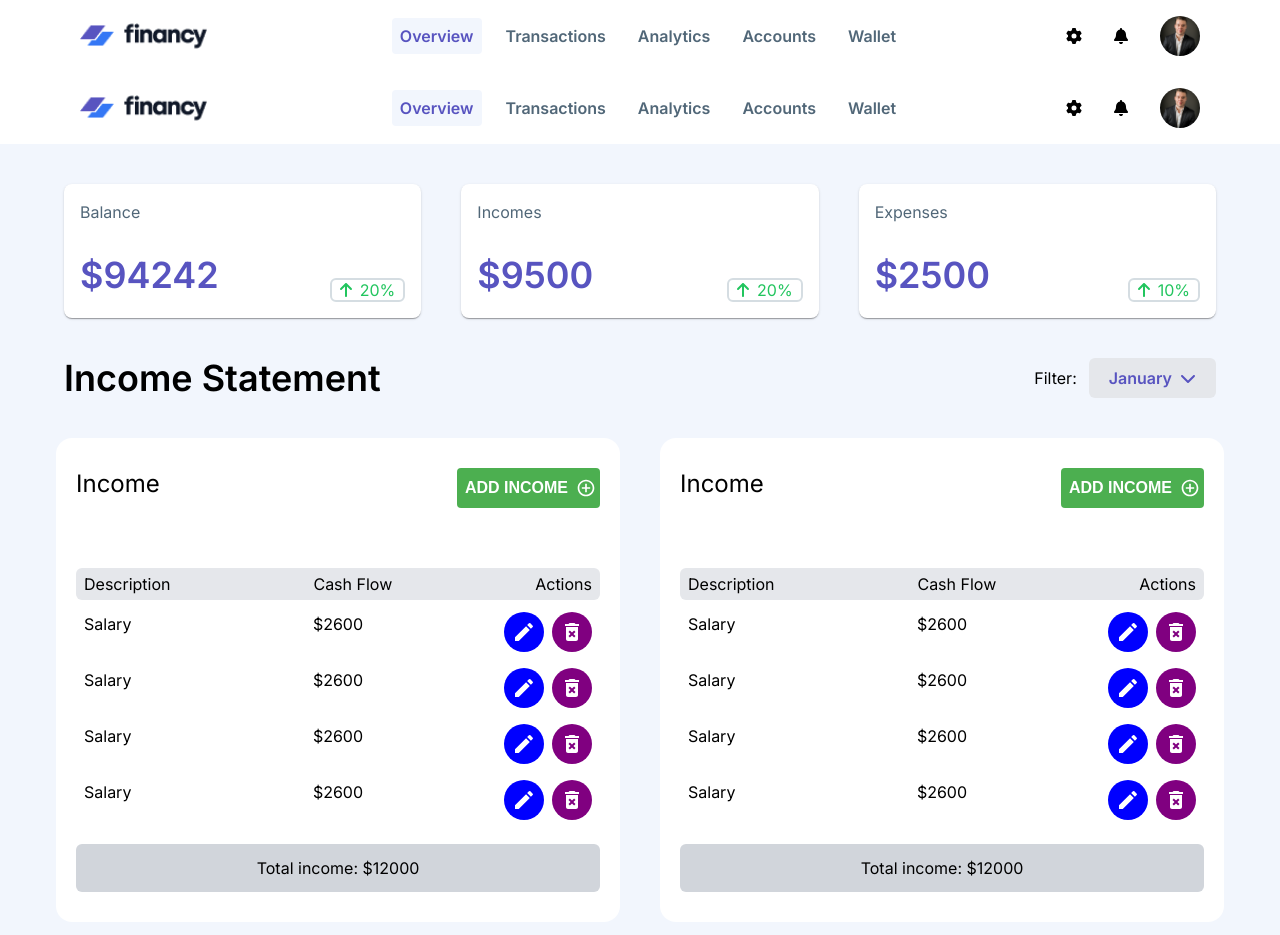
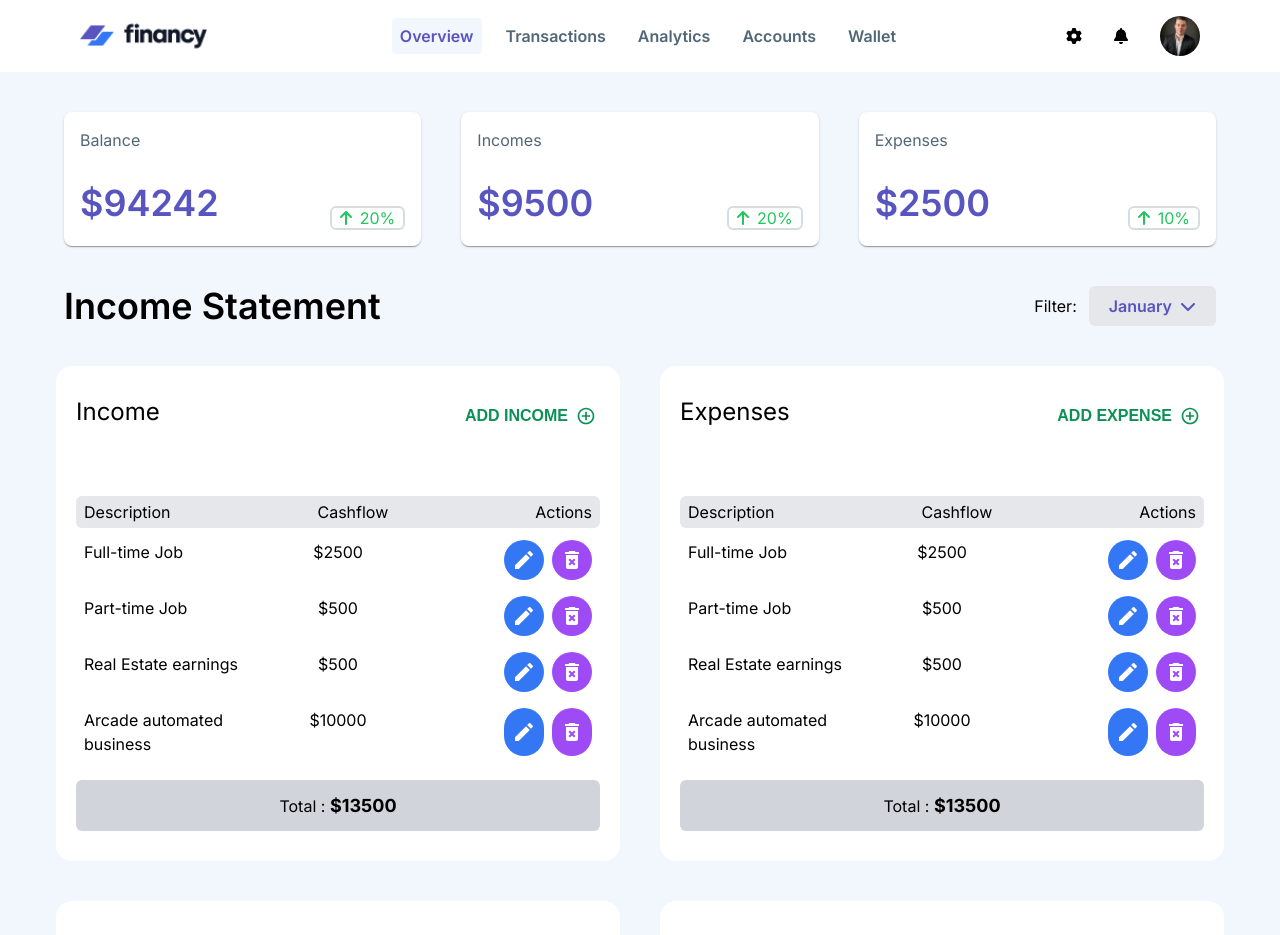
Before and after one commit to danielgen01/financy, a Next.js app: page / in a window 1280 px wide. Shown: the top 935 px of the page. Built offline with nearby package versions, Linux system fonts and the light colour scheme.

Commit message:
feat: make bigCard items reusable

```diff
--- a/src/app/components/BigCard/BigCard.styles.tsx
+++ b/src/app/components/BigCard/BigCard.styles.tsx
@@ -1,6 +1,6 @@
-import React from "react"
 import styled from "@emotion/styled"
-import { Button, IconButton } from "@mui/material"
+import { Button } from "@mui/material"
+import { BigCardProps } from "./BigCard.types"
 
 export const StyledBigCardWrapper = styled.div`
   padding: 30px 20px;
@@ -11,30 +11,10 @@ export const StyledBigCardWrapper = styled.div`
   gap: 20px;
 `
 
-export const StyledAddButton = styled(Button)`
-  background-color: #4caf50;
-  color: white;
+export const StyledAddButton = styled(Button)<BigCardProps>`
+  color: ${({ color }) => (color === "red" ? "#ff0000" : "#0b9055")};
 
-  &:hover {
-    background-color: #388e3c;
+  svg {
+    color: ${({ color }) => (color === "red" ? "#ff0000" : "#0b9055")};
   }
 `
-export const StyledEdit = styled(IconButton)`
-  background-color: blue;
-  color: white;
-  border-radius: 10rem;
-
-  &:hover {
-    background-color: #388e3c;
-  }
-`
-
-export const StyledDeleteButton = styled(IconButton)`
-  background-color: purple;
-  color: white;
-  border-radius: 10rem;
-
-  &:hover {
-    background-color: #388e3c;
-  }
-`
--- a/src/app/components/BigCard/BigCard.tsx
+++ b/src/app/components/BigCard/BigCard.tsx
@@ -1,66 +1,57 @@
 import React from "react"
-import {
-  StyledAddButton,
-  StyledBigCardWrapper,
-  StyledDeleteButton,
-  StyledEdit,
-} from "./BigCard.styles"
-import { AddCircleOutline, DeleteForever } from "@mui/icons-material"
-import EditIcon from "@mui/icons-material/Edit"
+import { StyledBigCardWrapper, StyledAddButton } from "./BigCard.styles"
+import { AddCircleOutline } from "@mui/icons-material"
+import { ListItem } from "./ListItem"
+import { BigCardProps } from "./BigCard.types"
+import { ListItemProps } from "./ListItem.types"
 
-import { Button } from "@mui/material"
-
-export const BigCard = () => {
+export const BigCard: React.FC<BigCardProps> = ({
+  listItems,
+  cardTitle,
+  buttonActionName,
+  headlineItems,
+}) => {
+  const determineTotal = () => {
+    let total = 0
+    listItems?.forEach((listItem: ListItemProps) => {
+      total += listItem.cashflowAmount
+    })
+    return total
+  }
   return (
     <StyledBigCardWrapper>
       <div className="headline flex justify-between">
-        <h1 className="text-semibold text-2xl">Income</h1>
+        <h1 className="text-semibold text-2xl">{cardTitle}</h1>
         <StyledAddButton
           className="px-2 py-1 bg-green-500 text-green-200 rounded-md"
           endIcon={<AddCircleOutline />}
         >
-          Add income
+          {buttonActionName}
         </StyledAddButton>
       </div>
       <div className="styled-list-wrapper flex flex-col gap-2 mt-10 ">
         <div className="headlines bg-gray-200 w-full flex justify-between px-2 py-1 rounded-md">
-          <span>Description</span>
-          <span>Cash Flow</span>
-          <span>Actions</span>
+          {headlineItems?.map((headlineItem) => {
+            return <span key={headlineItem + 1}>{headlineItem.headline}</span>
+          })}
         </div>
-        <ListItem />
-        <ListItem />
-        <ListItem />
-        <ListItem />
+
+        {listItems?.map((listItem: ListItemProps) => {
+          return (
+            <ListItem
+              name={listItem.name}
+              key={listItem.name + 1}
+              cashflowAmount={listItem.cashflowAmount}
+            />
+          )
+        })}
       </div>
       <div className="total bg-gray-300 flex w-full justify-center rounded-md py-3">
-        <span className="styled-total-income">Total income: $12000</span>
+        <span className="styled-total-income">
+          Total :{" "}
+          <strong style={{ fontSize: "18px" }}>${determineTotal()}</strong>
+        </span>
       </div>
     </StyledBigCardWrapper>
   )
 }
-
-export const ListItem = () => {
-  return (
-    <div className="Styled-ListItem-wrapper flex  justify-between px-2 py-1 w-full">
-      <div className="Styled-Name-Wrapper flex justify-start  w-full">
-        <span className="name">Salary</span>
-      </div>
-
-      <div className="Styled-Price-Wrapper flex justify-center   w-full ">
-        <span className="cash-flow flex justify-center ">$2600</span>
-      </div>
-
-      <div className="Styled-Actions-Wrapper flex justify-end  w-full">
-        <div className="actions flex gap-2">
-          <StyledEdit>
-            <EditIcon />
-          </StyledEdit>
-          <StyledDeleteButton>
-            <DeleteForever />
-          </StyledDeleteButton>
-        </div>{" "}
-      </div>
-    </div>
-  )
-}
--- /dev/null
+++ b/src/app/components/BigCard/BigCard.types.ts
@@ -0,0 +1,13 @@
+import { ListItemProps } from "./ListItem.types"
+
+interface HeadlineItem {
+  headline: string
+}
+
+export type BigCardProps = {
+  listItems?: ListItemProps[]
+  cardTitle?: string
+  buttonActionName?: string
+  color?: "green" | "red"
+  headlineItems?: HeadlineItem[]
+}
--- /dev/null
+++ b/src/app/components/BigCard/ListItem.styles.tsx
@@ -0,0 +1,22 @@
+import styled from "@emotion/styled"
+import { IconButton } from "@mui/material"
+
+export const StyledEditButtonWrapper = styled(IconButton)`
+  background-color: #3477f5;
+  color: white;
+  border-radius: 10rem;
+
+  &:hover {
+    background-color: #3457f1;
+  }
+`
+
+export const StyledDeleteButton = styled(IconButton)`
+  background-color: #9e4bf6;
+  color: white;
+  border-radius: 10rem;
+
+  &:hover {
+    background-color: #9e1bf1;
+  }
+`
--- /dev/null
+++ b/src/app/components/BigCard/ListItem.tsx
@@ -0,0 +1,31 @@
+import { DeleteForever } from "@mui/icons-material"
+import { StyledEditButtonWrapper, StyledDeleteButton } from "./ListItem.styles"
+import EditIcon from "@mui/icons-material/Edit"
+import { ListItemProps } from "./ListItem.types"
+
+export const ListItem: React.FC<ListItemProps> = ({ name, cashflowAmount }) => {
+  return (
+    <div className="Styled-ListItem-wrapper flex  justify-between px-2 py-1 w-full">
+      <div className="Styled-Name-Wrapper flex justify-start  w-full">
+        <span className="name">{name}</span>
+      </div>
+
+      <div className="Styled-Price-Wrapper flex justify-center   w-full ">
+        <span className="cash-flow flex justify-center ">
+          ${cashflowAmount}
+        </span>
+      </div>
+
+      <div className="Styled-Actions-Wrapper flex justify-end  w-full">
+        <div className="actions flex gap-2">
+          <StyledEditButtonWrapper onClick={() => console.log("Edit")}>
+            <EditIcon />
+          </StyledEditButtonWrapper>
+          <StyledDeleteButton onClick={() => console.log("delete")}>
+            <DeleteForever />
+          </StyledDeleteButton>
+        </div>{" "}
+      </div>
+    </div>
+  )
+}
--- /dev/null
+++ b/src/app/components/BigCard/ListItem.types.ts
@@ -0,0 +1,4 @@
+export type ListItemProps = {
+  name: string
+  cashflowAmount: number
+}
--- a/src/app/page.tsx
+++ b/src/app/page.tsx
@@ -1,13 +1,13 @@
 "use client"
+import { listItemsMock } from "@/listItems.mock"
 import { BigCard } from "./components/BigCard/BigCard"
 import Card from "./components/Card/Card"
 import { FilterMenu } from "./components/FilterMenu/FilterMenu"
-import Header from "./components/Header/Header"
+import { headlineItemsMockCard } from "@/headlineItems.mock"
 
-export default function Home() {
+export default function HomePageAKADashboardPage() {
   return (
     <>
-      <Header />
       <div className="grid grid-cols-3 gap-10 mt-10 px-16">
         <Card title="Balance" amount={94242} performance={20} />
         <Card title="Incomes" amount={9500} performance={20} />
@@ -18,10 +18,34 @@ export default function Home() {
         <FilterMenu />
       </div>
       <section className="big-cards-wrapper-section grid grid-cols-2 px-14 gap-10 mt-10 ">
-        <BigCard />
-        <BigCard />
-        <BigCard />
-        <BigCard />
+        <BigCard
+          headlineItems={headlineItemsMockCard}
+          color="red"
+          buttonActionName="Add Income"
+          cardTitle="Income"
+          listItems={listItemsMock.listItems}
+        />
+        <BigCard
+          headlineItems={headlineItemsMockCard}
+          color="red"
+          buttonActionName="Add Expense"
+          cardTitle="Expenses"
+          listItems={listItemsMock.listItems}
+        />
+        <BigCard
+          headlineItems={headlineItemsMockCard}
+          color="red"
+          buttonActionName="Add asset"
+          cardTitle="Assets"
+          listItems={listItemsMock.listItems}
+        />
+        <BigCard
+          headlineItems={headlineItemsMockCard}
+          color="red"
+          buttonActionName="Add Liability"
+          cardTitle="Liabilities"
+          listItems={listItemsMock.listItems}
+        />
       </section>
     </>
   )
--- /dev/null
+++ b/src/headlineItems.mock.tsx
@@ -0,0 +1,11 @@
+export const headlineItemsMockCard = [
+  {
+    headline: "Description",
+  },
+  {
+    headline: "Cashflow",
+  },
+  {
+    headline: "Actions",
+  },
+]
--- /dev/null
+++ b/src/listItems.mock.tsx
@@ -0,0 +1,20 @@
+export const listItemsMock = {
+  listItems: [
+    {
+      name: "Full-time Job",
+      cashflowAmount: 2500,
+    },
+    {
+      name: "Part-time Job",
+      cashflowAmount: 500,
+    },
+    {
+      name: "Real Estate earnings",
+      cashflowAmount: 500,
+    },
+    {
+      name: "Arcade automated business",
+      cashflowAmount: 10000,
+    },
+  ],
+}
```
Also changed, not shown: 1 other file (tests, documents, lock files or other folders).
